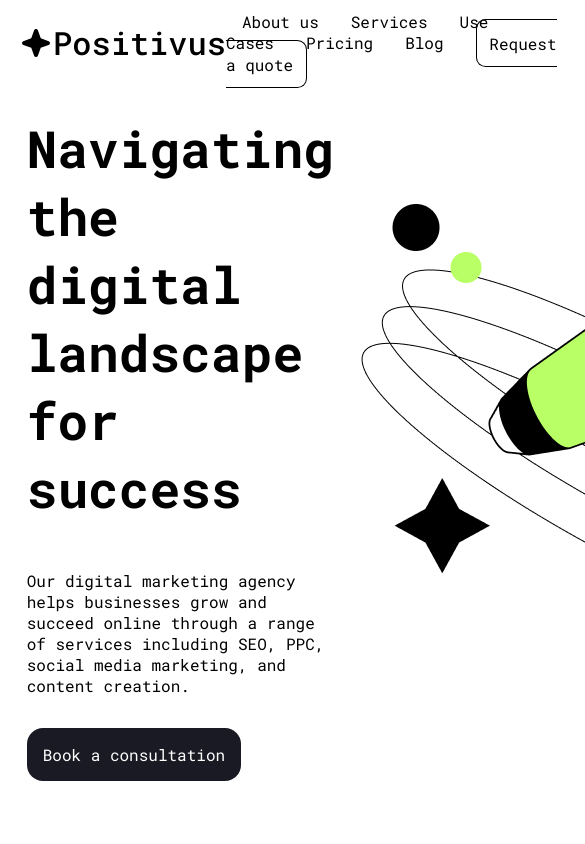
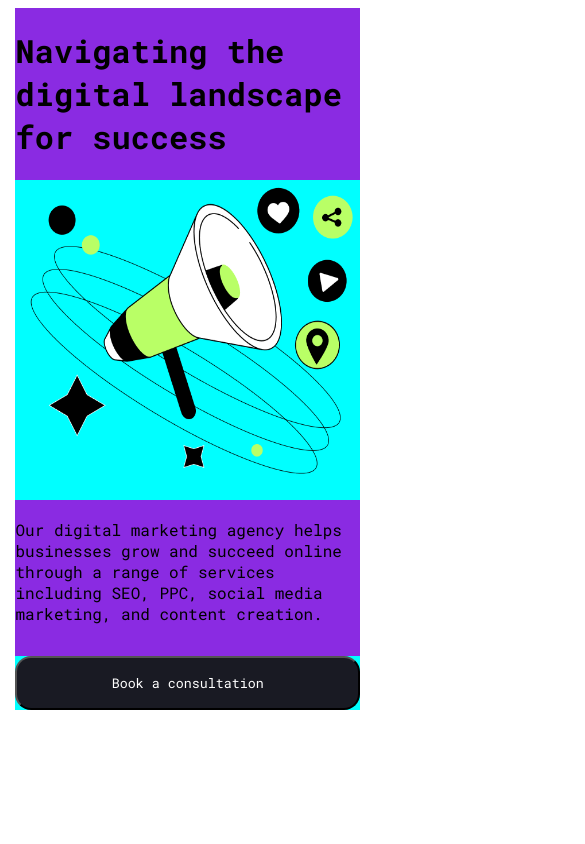
Before and after one commit to Mouuheb/positifis, a React (Vite) app: page / in a window 390 px wide. Shown: the top 844 px of the page, 585 px wide, since content can reach past the window. Built offline with nearby package versions, Linux system fonts and the light colour scheme.

Commit message:
responsive

```diff
--- a/src/App.jsx
+++ b/src/App.jsx
@@ -18,16 +18,16 @@ function App() {
 
   return (
     <>
-    <Nav/>
+    {/* <Nav/> */}
     <Home/>
-    <Ads/>
+    {/* <Ads/>
     <Services/>
     <Case/>
     <Work/>
     <Team/>
     <Testimonial/>
     <Contact/>
-    <Footer/>
+    <Footer/> */}
     </>
   )
 }
--- a/src/pages/ads/ads.css
+++ b/src/pages/ads/ads.css
@@ -1,8 +1,10 @@
 .ads{
-    width: 90%;
+    width: 100%;
     height: 5rem;
     margin: 0 5%;
+    /* background-color: aqua; */
     background-color: var(--color-white);
+
 
 }
 .ads .ad-list{
--- a/src/pages/home/Home.jsx
+++ b/src/pages/home/Home.jsx
@@ -7,16 +7,21 @@ const Home = () => {
         <div className='containner'>
             <div className='contnent-containner' >
                 <h1>{data.header.title}</h1>
+                <div className='image-containner-ph'>
+                    <img src={data.header.img} />
+                </div>
                 <p>{data.header.p}</p>
+                <div className='btn-cmp' >
                 {data.header.btn.map((btn,index)=>{
                     return(
-                        btn.vzbl && <a className='btn' key={index} >
+                        btn.vzbl && <button className='btn' key={index} >
                             {btn.btnText}
 
-                        </a>
+                        </button>
 
                     )
                 })}
+                </div>
 
 
             </div>
--- a/src/pages/home/home.css
+++ b/src/pages/home/home.css
@@ -1,3 +1,4 @@
+@media screen and (min-width: 800px){
     .home{
         margin: 5rem 5%;
         width: 90%;
@@ -13,9 +14,22 @@
         /* padding: 10rem; */
 
     }
+
+    .home .containner .contnent-containner .image-containner-ph{
+        display: none;
+    }
+
+
+
     .home .containner .contnent-containner
     .home .containner .image-containner{
         width: 50%;
+    }
+
+    .home .containner .image-containner img{
+        width: 100%;
+        height: 100%;
+        object-fit: fill;
     }
 
     .home .containner .contnent-containner h1{
@@ -41,3 +55,80 @@
         color: var(--color-white);
 
     }
+
+}
+
+
+
+
+@media screen and (max-width: 800px){
+    .home{
+        margin: 0rem 2%;
+        width: 96%;
+        height: 100%;
+        background-color: var(--color-white);
+    }
+
+
+    .home .containner{
+        background-color: blueviolet;
+        display: flex;
+        flex-direction: column;
+        margin: 0rem 0;
+        align-items: center;
+        /* padding: 10rem; */
+        width: 96%;
+
+    }
+    .home .containner .contnent-containner .image-containner-ph{
+        /* display: flex; */
+        box-sizing: border-box;
+        background-color: aqua;
+        width: 100%;
+        height: 20rem;
+    }
+    .home .containner .contnent-containner .image-containner-ph img{
+        width: 100%;
+        height: 100%;
+        object-fit: fill;
+    }
+    .home .containner .image-containner{
+        display: none;
+    }
+    .home .containner .contnent-containner{
+        width: 100%;
+    }
+    .home .containner .contnent-containner h1{
+        /* font-size: xx-large; */
+        font-size: 2.0rem;
+        /* size: 5rem; */
+
+    }
+    .home .containner .contnent-containner p{
+        /* font-size: xx-large; */
+        /* font-size: 3.2rem; */
+        /* size: 5rem; */
+        margin: 1.2rem 0;
+
+    }
+    .home .containner .contnent-containner .btn{
+        text-align: center;
+        width: 100%;
+        background-color: var(--color-dark);
+        padding: 1rem 0%;
+        text-align: center;
+        border-radius: 1rem;
+        color: var(--color-white);
+
+
+    }
+    .home .containner .contnent-containner .btn-cmp{
+        text-align: center;
+        background-color: aqua;
+        height: fit-content;
+        margin-top: 2rem ;
+
+
+    }
+
+}
--- a/src/pages/nav/nav.css
+++ b/src/pages/nav/nav.css
@@ -67,8 +67,8 @@
 }
 
 @media screen and (max-width: 800px){
-    *{
-        /* background-color: aqua; */
+    .nav{
+        display: none;
     }
 
 }
```
Lines whose indentation alone changed are shown as unchanged.
